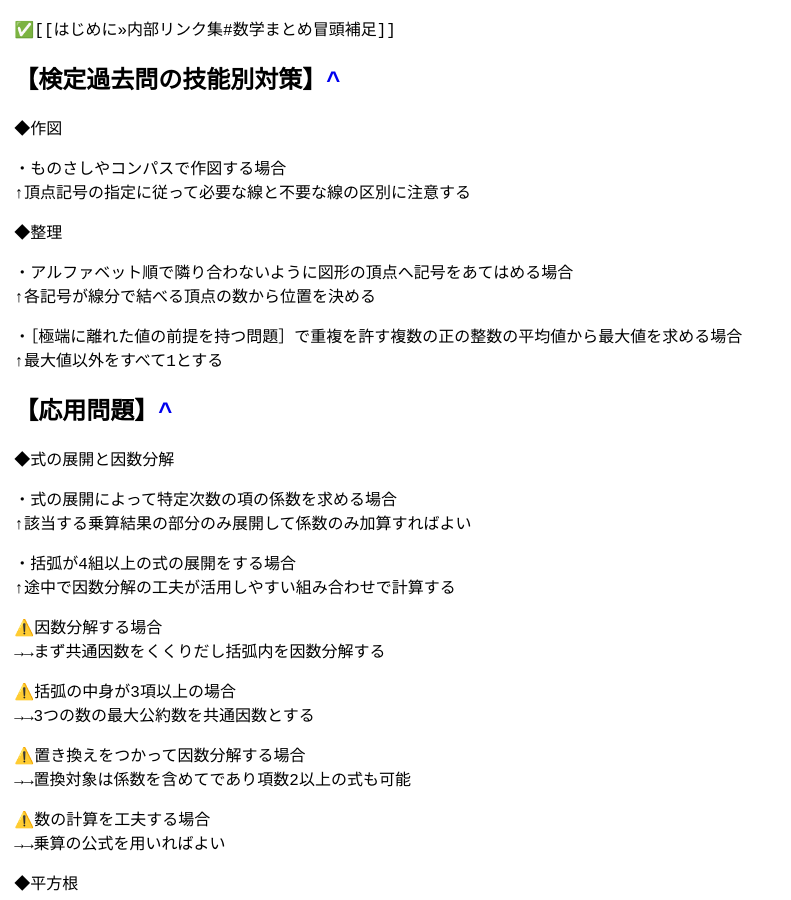
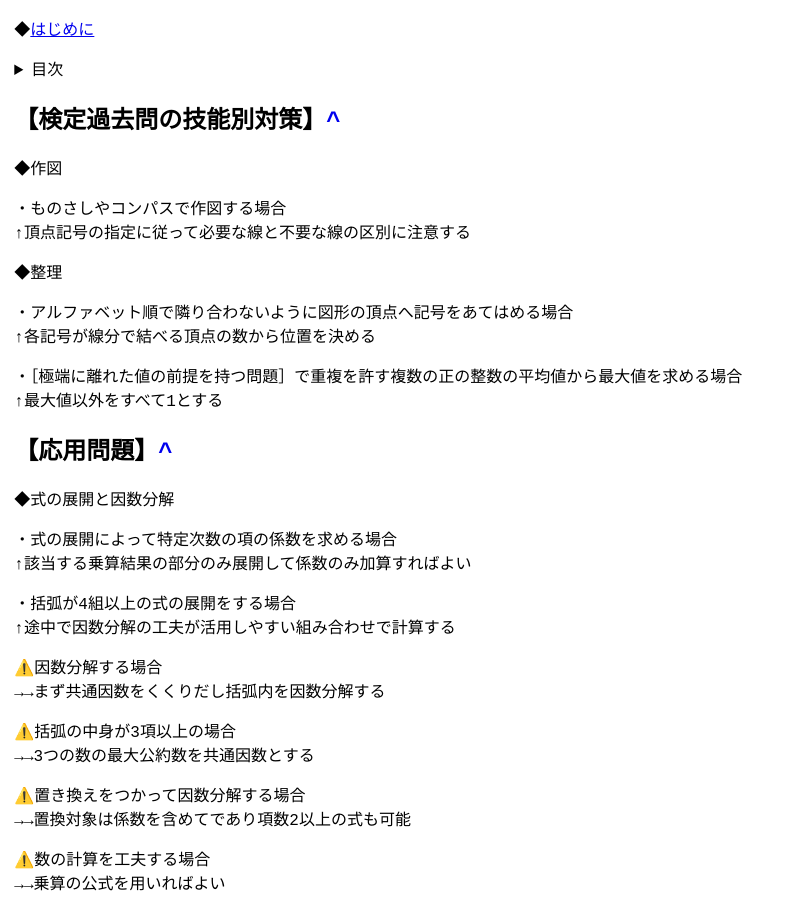
Before and after one commit to zoldof/algo-notes-ci, a Jekyll site: the page built from docs/dist/chu3-2/index.md, in a window 1280 px wide and 900 px high. Shown: the whole window, without its empty margins (0-791 px from the left). Built offline with Jekyll 4.4.1, drawn with Linux system fonts in a browser that asks for light colours; our own code applies the rules of GitHub Pages for plain Markdown files.

Commit message:
Update index.md

```diff
--- a/docs/dist/chu3-2/index.md
+++ b/docs/dist/chu3-2/index.md
@@ -1,4 +1,10 @@
-&#9989;&#65039;[[はじめに>>内部リンク集#数学まとめ冒頭補足]]
+---
+layout: default
+title: 中3数学【検定過去問対策】【応用問題】
+robots: noindex
+---
+
+{% include intro-and-toc.md %}
 
 ## 【検定過去問の技能別対策】
 
```
